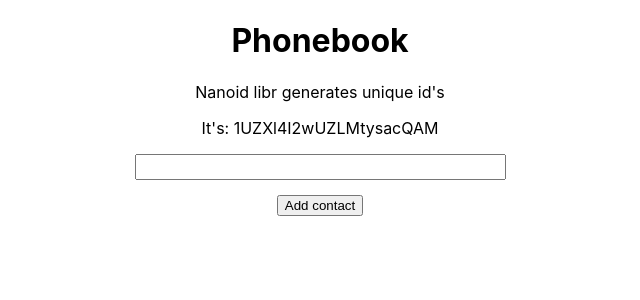
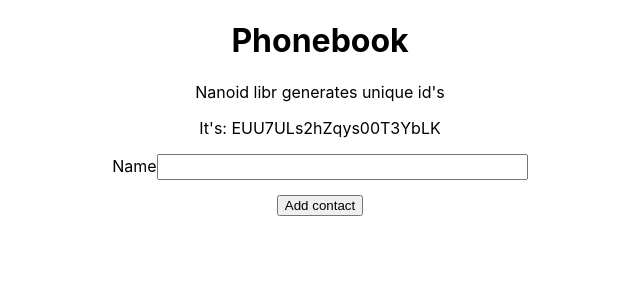
Before and after one commit to vladisulian/goit-react-hw-02-phonebook, a React (Create React App) app: page / in a window 1280 px wide. Shown: the top 300 px of the page, without its empty margins (320-960 px from the left). Built offline with nearby package versions, Linux system fonts and the light colour scheme.

Commit message:
Update App.jsx

```diff
--- a/src/components/App.jsx
+++ b/src/components/App.jsx
@@ -5,7 +5,6 @@ import { nanoid } from 'nanoid';
 export const App = () => {
   return <Contacts />;
 };
-console.log();
 
 class Contacts extends Component {
   state = {
@@ -13,8 +12,10 @@ class Contacts extends Component {
     name: '',
   };
 
+  nameInputId = nanoid();
   addContact = () => {
     this.state.contacts.push();
+    console.log(this.state);
   };
 
   render() {
@@ -23,7 +24,10 @@ class Contacts extends Component {
         <h1 className="Phonebook__title">Phonebook</h1>
         <p>Nanoid libr generates unique id's</p>
         <p>It's: {nanoid()}</p>
-        <div className="Phonebook__form-container">
+        <form className="Phonebook__form-container">
+          <label htmlFor={this.nameInputId}>
+            {' '}
+            Name
             <input
               type="text"
               name="name"
@@ -31,11 +35,13 @@ class Contacts extends Component {
               pattern="^[a-zA-Zа-яА-Я]+(([' -][a-zA-Zа-яА-Я ])?[a-zA-Zа-яА-Я]*)*$"
               title="Name may contain only letters, apostrophe, dash and spaces. For example Adrian, Jacob Mercer, Charles de Batz de Castelmore d'Artagnan"
               required
+              id={this.nameInputId}
             />
-          <button type="button" className="Phonebook__form-submit-button">
+          </label>
+          <button type="submit" className="Phonebook__form-submit-button">
             Add contact
           </button>
-        </div>
+        </form>
       </div>
     );
   }
```
Lines whose indentation alone changed are shown as unchanged.
